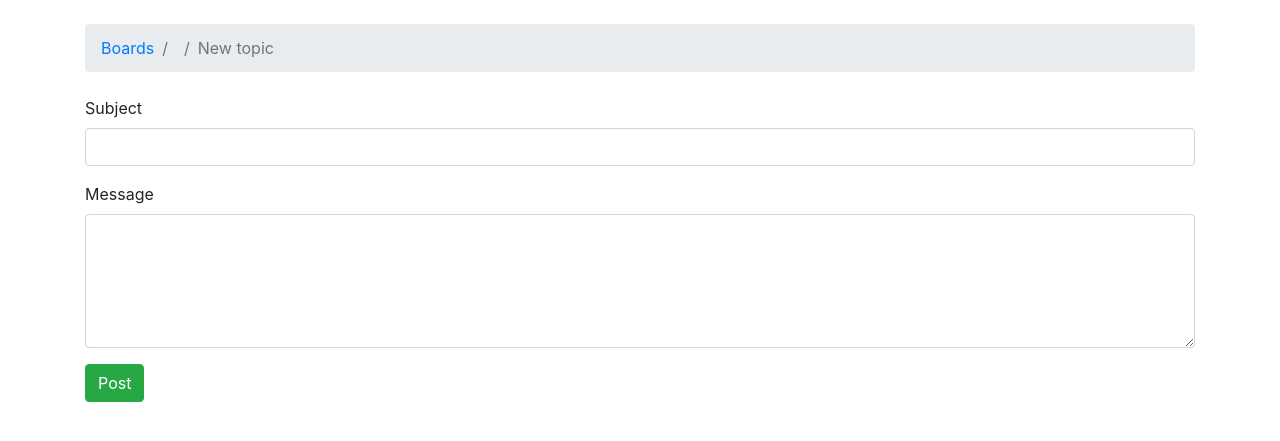
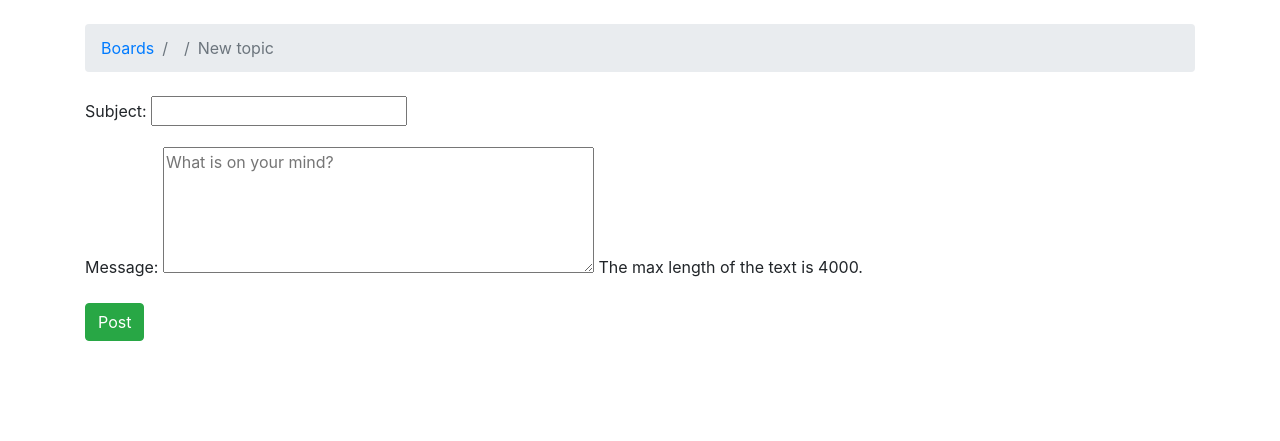
Before and after one commit to frems24/django-boards, a Django app: template templates/new_topic.html in a window 1280 px wide. Shown: the part 56-497 px from the top of the page. Run offline with Django 3.2, Linux system fonts and the light colour scheme; the template is opened without the code that fills it: values that come from a table or form of the project are taken from there, others are empty; some libraries are stand-ins or nearby versions; some web fonts are replaced.

Commit message:
creating-forms-the-right-way

```diff
--- /dev/null
+++ b/boards/forms.py
@@ -0,0 +1,17 @@
+from django import forms
+
+from boards.models import Topic
+
+
+class NewTopicForm(forms.ModelForm):
+    message = forms.CharField(
+        widget=forms.Textarea(
+            attrs={'rows': 5, 'placeholder': 'What is on your mind?'}
+        ),
+        max_length=4000,
+        help_text='The max length of the text is 4000.'
+    )
+
+    class Meta:
+        model = Topic
+        fields = ['subject', 'message']
--- a/templates/new_topic.html
+++ b/templates/new_topic.html
@@ -9,16 +9,9 @@
 {% endblock %}
 
 {% block content %}
-  <form method="post">
-    {% csrf_token %}
-    <div class="form-group">
-      <label for="id_subject">Subject</label>
-      <input type="text" class="form-control" id="id_subject" name="subject">
-    </div>
-    <div class="form-group">
-      <label for="id_message">Message</label>
-      <textarea class="form-control" id="id_message" name="message" rows="5"></textarea>
-    </div>
-    <button type="submit" class="btn btn-success">Post</button>
-  </form>
+    <form method="post">
+        {% csrf_token %}
+        {{ form.as_p }}
+        <button type="submit" class="btn btn-success">Post</button>
+    </form>
 {% endblock %}
```
Also changed, not shown: boards/views.py (+17 -19 lines).
